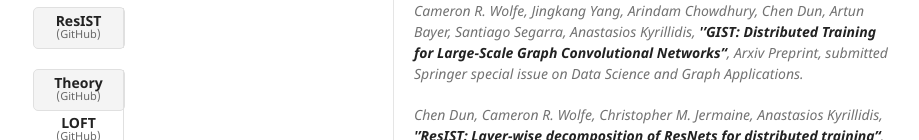
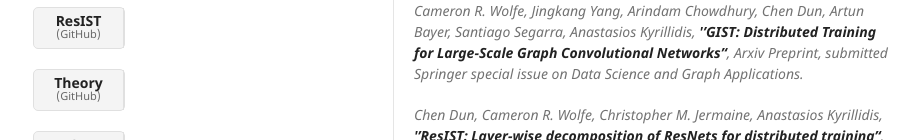
Before and after one commit to akyrillidis/ist, a Jekyll site: the page built from index.md, in a window 1280 px wide and 900 px high, scrolled down 610 px. Shown: the part 760-900 px from the top of the window, without its empty margins (177-1096 px from the left). Built offline with Jekyll 4.4.1, drawn with Linux system fonts in a browser that asks for light colours; formulas are drawn with MathJax 3.

Commit message:
Update default.html

```diff
--- a/_layouts/default.html
+++ b/_layouts/default.html
@@ -46,23 +46,29 @@
         <br>
         {% if site.show_downloads %}
         <ul class="downloads">
-          <li><a href="https://github.com/BinhangYuan/IST_Release"><strong>IST</strong> (GitHub)</a></li> <br>
+          <li><a href="https://github.com/BinhangYuan/IST_Release"><strong>IST</strong> (GitHub)</a></li>
         </ul>
 
         <ul class="downloads">
-          <li><a href="https://github.com/wolfecameron/GIST"><strong>GIST</strong> (GitHub)</a></li> <br>
+          <li><a href="https://github.com/wolfecameron/GIST"><strong>GIST</strong> (GitHub)</a></li>
         </ul>
 
         <ul class="downloads">
-          <li><a href="https://github.com/dunchen/ResIST_release"><strong>ResIST</strong> (GitHub)</a></li> <br>
+          <li><a href="https://github.com/dunchen/ResIST_release"><strong>ResIST</strong> (GitHub)</a></li>
         </ul>
-
 
         <ul class="downloads">
           <li><a href="https://github.com/JLiao980706/MaskedNTK-TMLR"><strong>Theory</strong> (GitHub)</a></li> <br>
-          <li><a href="https://github.com/dunchen/LOFT_release"><strong>LOFT</strong> (GitHub)</a></li> <br>
-          <li><a href="https://github.com/dunchen/AsyncDrop__Release"><strong>AsyncDrop</strong> (GitHub)</a></li> <br>
         </ul>
+
+        <ul class="downloads">
+          <li><a href="https://github.com/dunchen/LOFT_release"><strong>LOFT</strong> (GitHub)</a></li>
+        </ul>
+
+        <ul class="downloads">
+          <li><a href="https://github.com/dunchen/AsyncDrop__Release"><strong>AsyncDrop</strong> (GitHub)</a></li>
+        </ul>
+
         {% endif %}
 
       </header>
```
